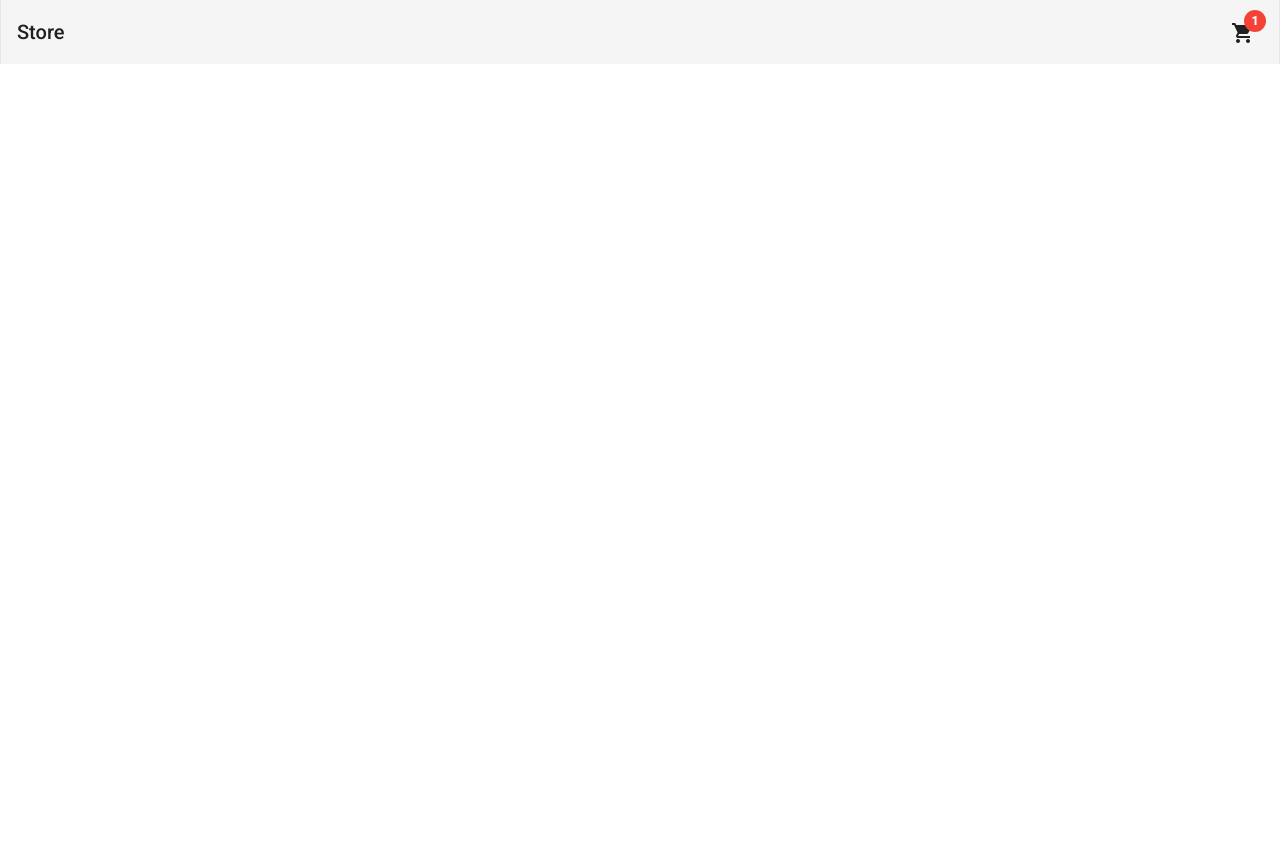
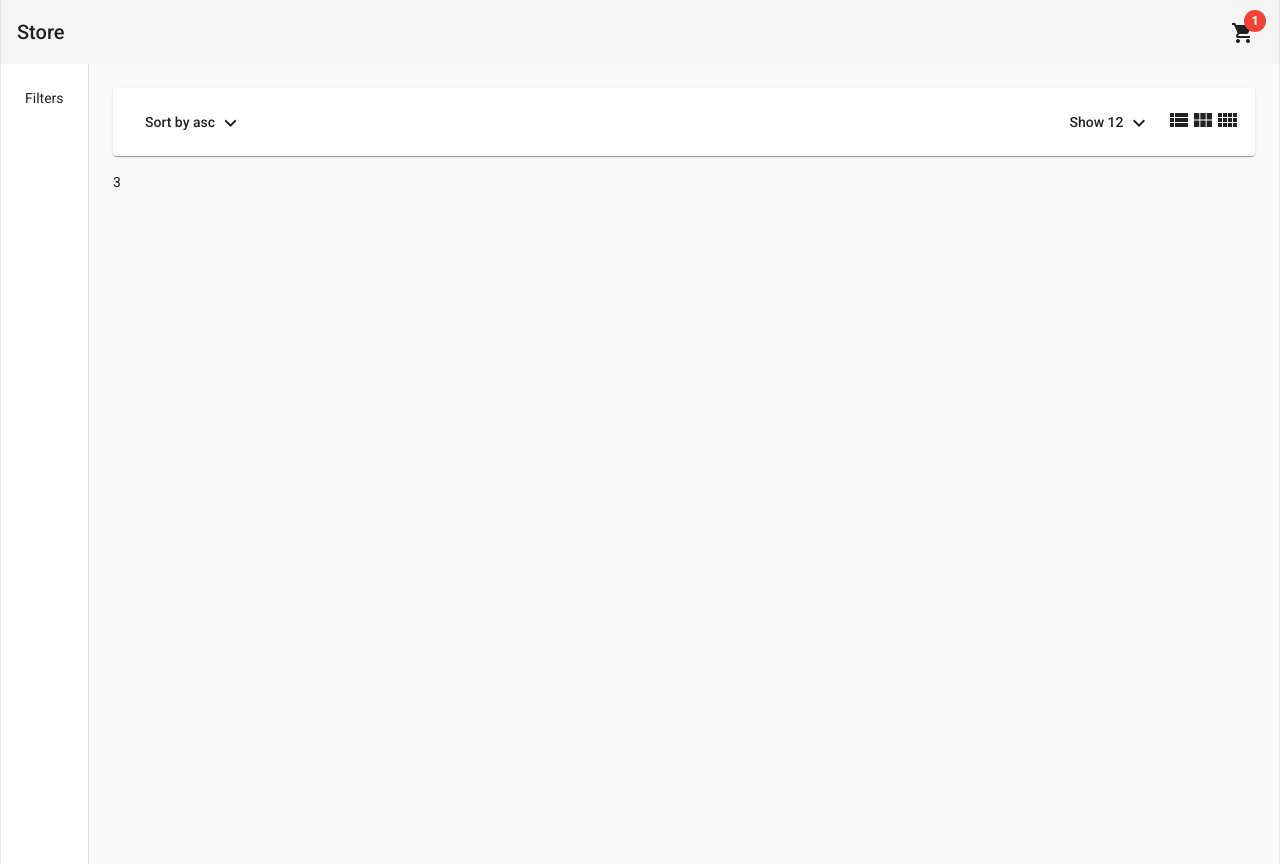
Before and after one commit to StephenBailly/WebShopAngNod, an Angular app: page /home in a window 1280 px wide. Before the commit this address led to /. Before the commit the page ends 800 px from the top, so only its background shows below. Built offline with nearby package versions, Linux system fonts and the light colour scheme.

Commit message:
add filters component

```diff
--- a/src/app/app-routing.module.ts
+++ b/src/app/app-routing.module.ts
@@ -1,7 +1,15 @@
 import { NgModule } from '@angular/core';
 import { RouterModule, Routes } from '@angular/router';
+import { HomeComponent } from './pages/home/home.component';
 
-const routes: Routes = [];
+const routes: Routes = [{
+  path: 'home',
+  component: HomeComponent
+},
+{
+  path: '', redirectTo: 'home', pathMatch: 'full'
+}
+];
 
 @NgModule({
   imports: [RouterModule.forRoot(routes)],
--- a/src/app/app.component.ts
+++ b/src/app/app.component.ts
@@ -4,6 +4,7 @@
   selector: 'app-root',
   template: `
   <app-header></app-header>
+  <router-outlet></router-outlet>
   `,
   styles: []
 })
--- /dev/null
+++ b/src/app/pages/home/components/filters/filters.component.html
@@ -0,0 +1,3 @@
+<mat-expansion-panel>
+
+</mat-expansion-panel>
--- /dev/null
+++ b/src/app/pages/home/components/filters/filters.component.ts
@@ -0,0 +1,15 @@
+import { Component, OnInit } from '@angular/core';
+
+@Component({
+  selector: 'app-filters',
+  templateUrl: 'filters.component.html'
+})
+export class FiltersComponent implements OnInit {
+  categories = ['shoes', 'sports'];
+
+  constructor() { }
+
+  ngOnInit(): void {
+  }
+
+}
--- a/src/app/pages/home/components/products-header/products-header.component.html
+++ b/src/app/pages/home/components/products-header/products-header.component.html
@@ -1,14 +1,38 @@
 <mat-card class="mb-4">
     <div class="flex justify-between">
-
-    </div>
         <div>
             <button mat-button [matMenuTriggerFor]="sortByMenu">
                 Sort by {{ sort }}
+                <mat-icon>expand_more</mat-icon>
             </button>
             <mat-menu #sortByMenu="matMenu">
                 <button (click)="onSortUpdated('asc')" mat-menu-item>asc</button>
                 <button (click)="onSortUpdated('desc')" mat-menu-item>desc</button>
             </mat-menu>
         </div>
+        <div class="flex items-center">
+            <div>
+                <button mat-button [matMenuTriggerFor]="menu">
+                    Show {{ itemsShowCount }}
+                    <mat-icon>expand_more</mat-icon>
+                </button>
+                <mat-menu #menu="matMenu">
+                    <button (click)="onItemsUpdated(12)" mat-menu-item>12</button>
+                    <button (click)="onItemsUpdated(24)" mat-menu-item>24</button>
+                    <button (click)="onItemsUpdated(36)" mat-menu-item>36</button>
+                    <button (click)="onItemsUpdated(48)" mat-menu-item>48</button>
+                </mat-menu>
+            </div>
+            <button (click)="onColumnsUpdated(1)">
+                <mat-icon>view_list</mat-icon>
+            </button>
+            <button (click)="onColumnsUpdated(3)">
+                <mat-icon >view_module</mat-icon>
+            </button>
+            <button (click)="onColumnsUpdated(4)">
+                <mat-icon>view_comfy</mat-icon>
+            </button>
+        </div>
+    </div>
+
 </mat-card>
--- a/src/app/pages/home/components/products-header/products-header.component.ts
+++ b/src/app/pages/home/components/products-header/products-header.component.ts
@@ -1,4 +1,4 @@
-import { Component, OnInit } from '@angular/core';
+import { Component, EventEmitter, OnInit, Output } from '@angular/core';
 
 @Component({
   selector: 'app-products-header',
@@ -7,7 +7,9 @@
   ]
 })
 export class ProductsHeaderComponent implements OnInit {
+  @Output() columnsCountChange = new EventEmitter<number>();
   sort = 'asc';
+  itemsShowCount = 12;
 
   constructor() { }
 
@@ -18,4 +20,12 @@
     this.sort = newSort;
   }
 
+  onItemsUpdated(count: number): void {
+    this.itemsShowCount = count;
+  }
+
+  onColumnsUpdated(colsNum: number): void {
+    this.columnsCountChange.emit(colsNum);
+  }
+
 }
--- /dev/null
+++ b/src/app/pages/home/home.component.html
@@ -0,0 +1,9 @@
+<mat-drawer-container [autosize]="true" class="min-h-full max-w-7xl mx-auto border-x">
+    <mat-drawer mode="side" opened class="p-6">
+        <div>Filters</div>
+    </mat-drawer>
+    <mat-drawer-content class="p-6">
+        <app-products-header (columnsCountChange)="onColumnsCountChange($event)"></app-products-header>
+        {{ cols }}
+    </mat-drawer-content>
+</mat-drawer-container>
--- /dev/null
+++ b/src/app/pages/home/home.component.ts
@@ -0,0 +1,21 @@
+import { Component, OnInit } from '@angular/core';
+
+@Component({
+  selector: 'app-home',
+  templateUrl: './home.component.html',
+  styles: [
+  ]
+})
+export class HomeComponent implements OnInit {
+  cols = 3;
+
+  constructor() { }
+
+  ngOnInit(): void {
+  }
+
+  onColumnsCountChange(colsNum: number): void {
+    this.cols = colsNum;
+  }
+
+}
```
Also changed, not shown: src/app/app.module.ts (+7 -1 lines). Lines whose indentation alone changed are shown as unchanged.
